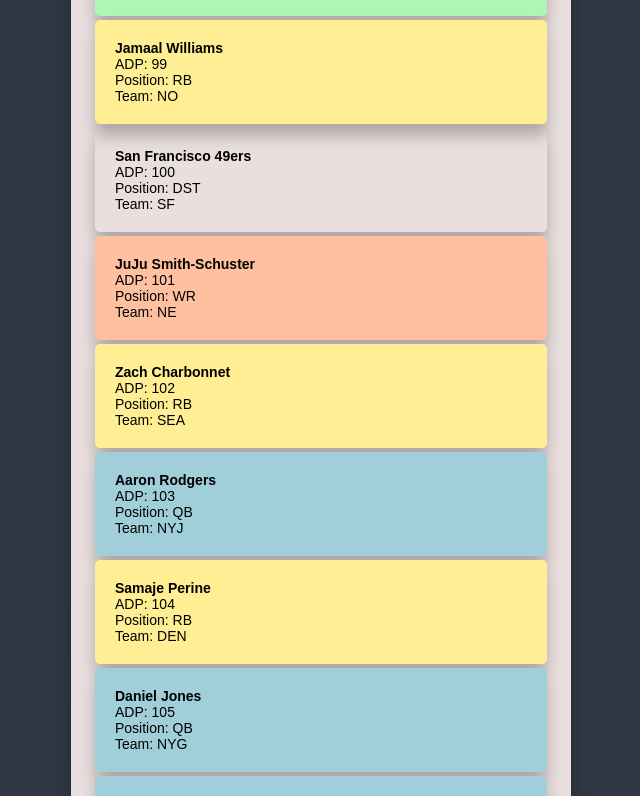
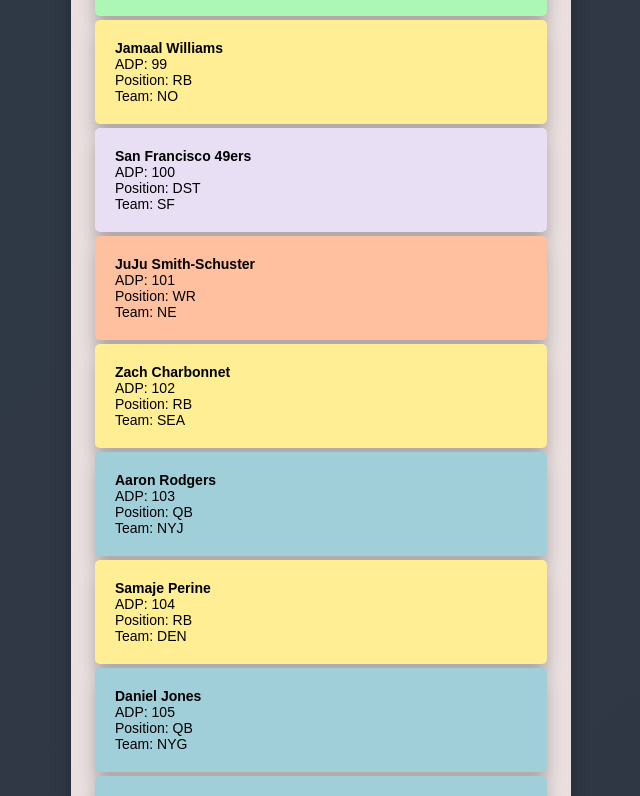
Before and after one commit to sahiljagad/draftboard, a React (Create React App) app: page / in a window 1280 px wide. Shown: the part 10680-11476 px from the top of the page, without its empty margins (319-959 px from the left). Built offline with nearby package versions, Linux system fonts and the light colour scheme.

Commit message:
feat: add color for kickers and dst

```diff
--- a/src/App.css
+++ b/src/App.css
@@ -78,3 +78,11 @@
 .te {
   background-color: #adf7b6;
 }
+
+.k {
+  background-color: #eac4d5;
+}
+
+.dst {
+  background-color: #e8dff5;
+}
```
